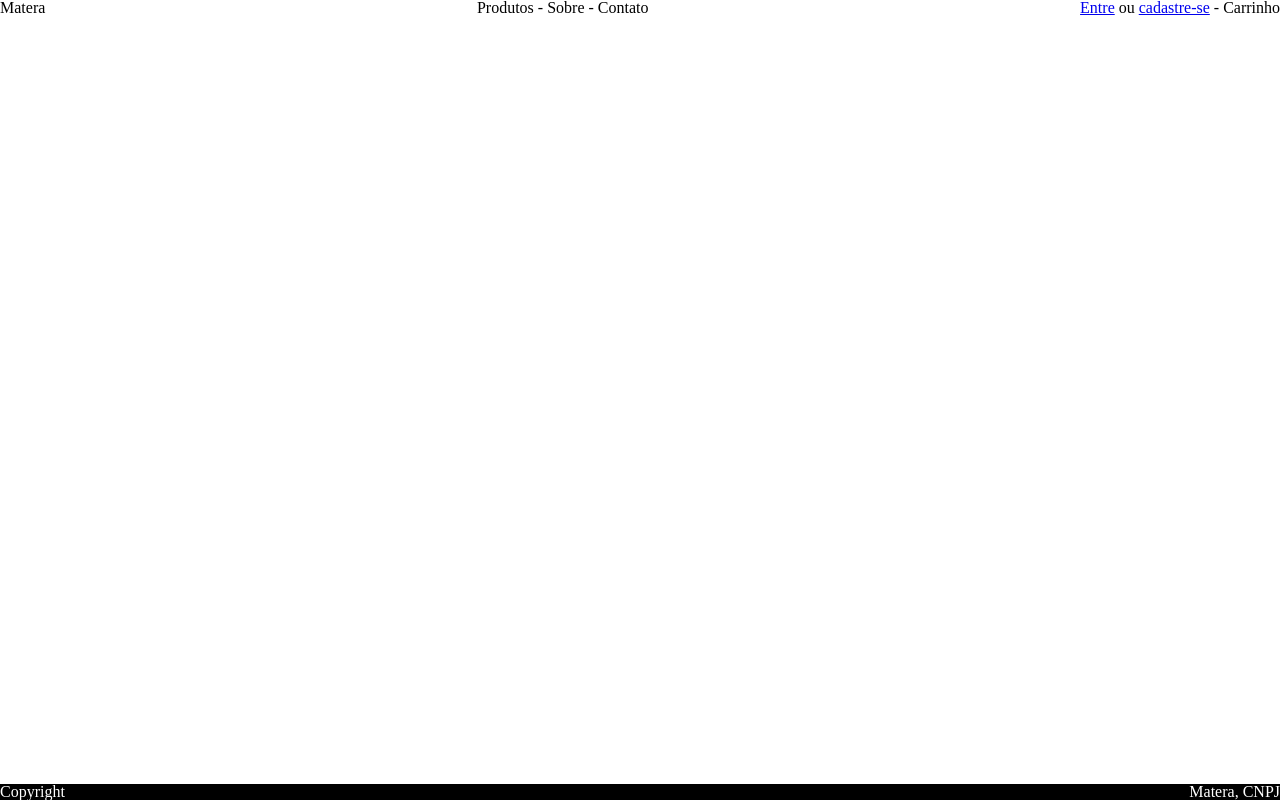
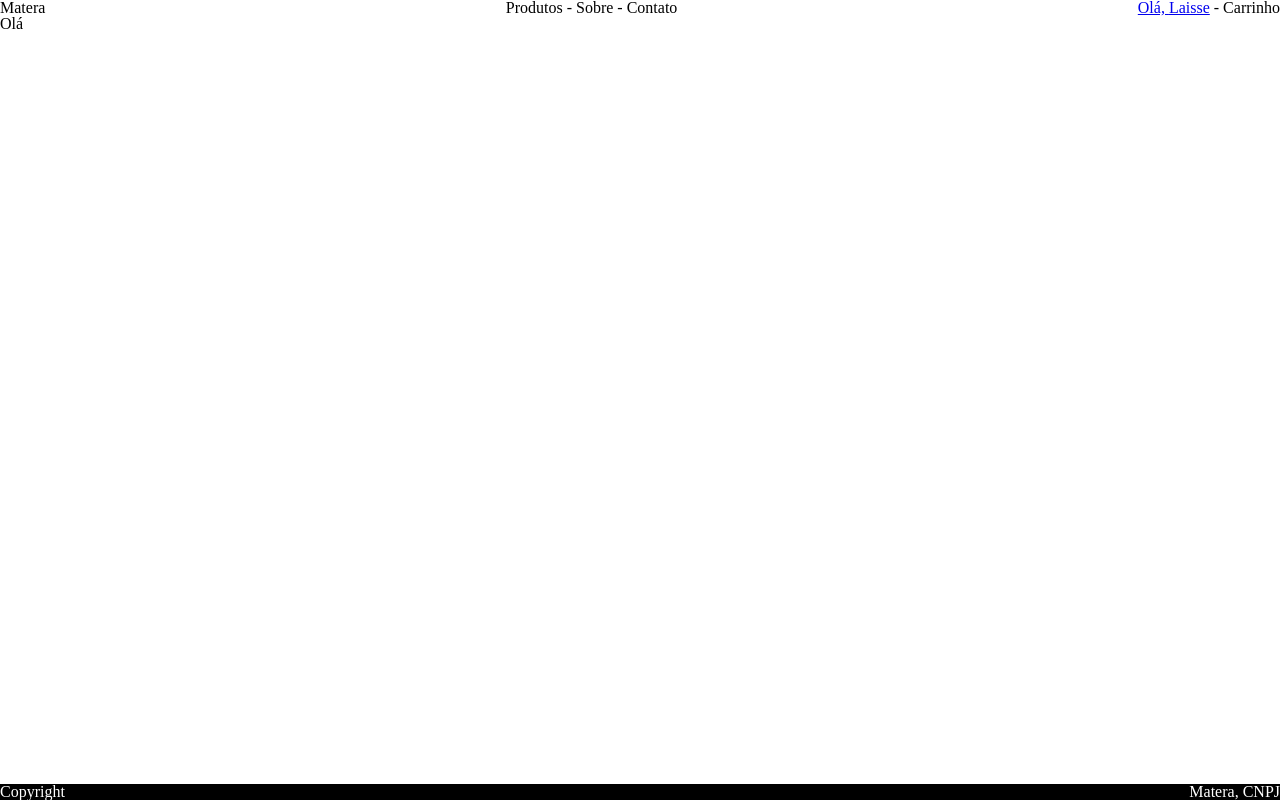
Before and after one commit to lcfernandez/driven-projeto15-matera-front, a React (Create React App) app: page /conta in a window 1280 px wide. Built offline with nearby package versions, Linux system fonts and the light colour scheme.

Commit message:
feat: create accountPage route

```diff
--- a/src/App.js
+++ b/src/App.js
@@ -9,6 +9,7 @@ import UsernameContext from "./contexts/UsernameContext";
 import HomePage from "./pages/HomePage";
 import SignInPage from "./pages/SignInPage";
 import SignUpPage from "./pages/SignUpPage";
+import AccountPage from "./pages/AccountPage";
 import ProductsPage from "./pages/ProductsPage";
 import BedsPage from "./pages/BedsPage";
 import ChairsPage from "./pages/ChairsPage";
@@ -25,9 +26,11 @@ function App() {
         localStorage.getItem("token") || undefined
     );
 
-    const [username, setUsername] = useState(
+    const [username, setUsername] = useState("Laisse");
+
+    /* const [username, setUsername] = useState(
         localStorage.getItem("username") || undefined
-    );
+    ); */
 
     return (
         <AppContext.Provider
@@ -44,6 +47,7 @@ function App() {
                         <Route path="/" element={<HomePage />} />
                         <Route path="/cadastro" element={<SignUpPage />} />
                         <Route path="/login" element={<SignInPage />} />
+                        <Route path="/conta" element={<AccountPage />} />
                         <Route path="/produtos" element={<ProductsPage />} />
                         <Route path="/produtos/cadeiras" element={<ChairsPage />} />
                         <Route path="/produtos/camas" element={<BedsPage />} />
--- /dev/null
+++ b/src/pages/AccountPage.js
@@ -0,0 +1,5 @@
+const AccountPage = () => {
+    return <>Olá</>
+};
+
+export default AccountPage;
```
